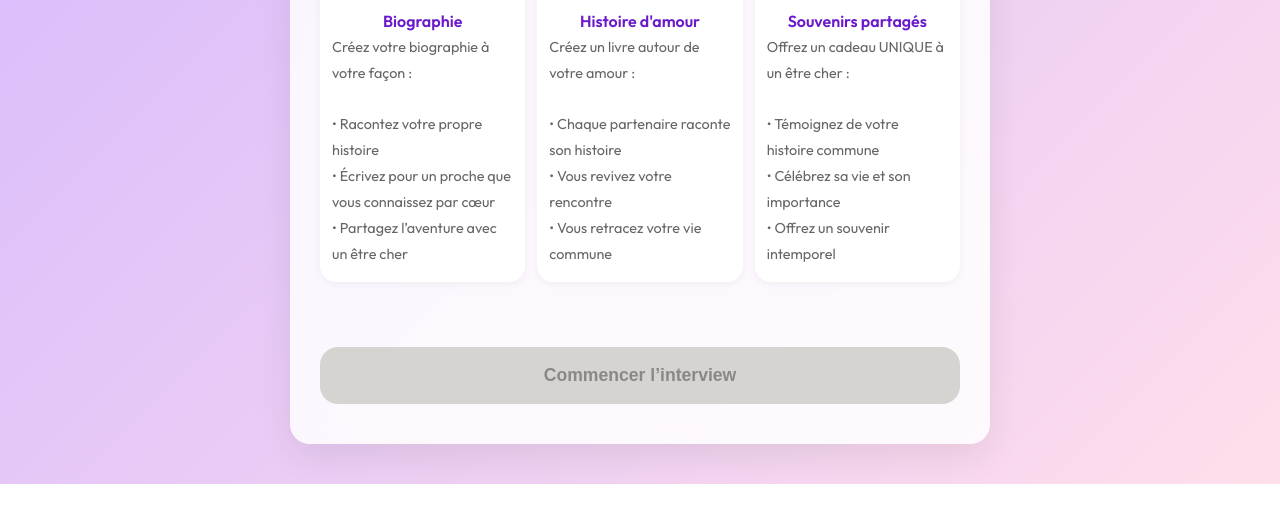
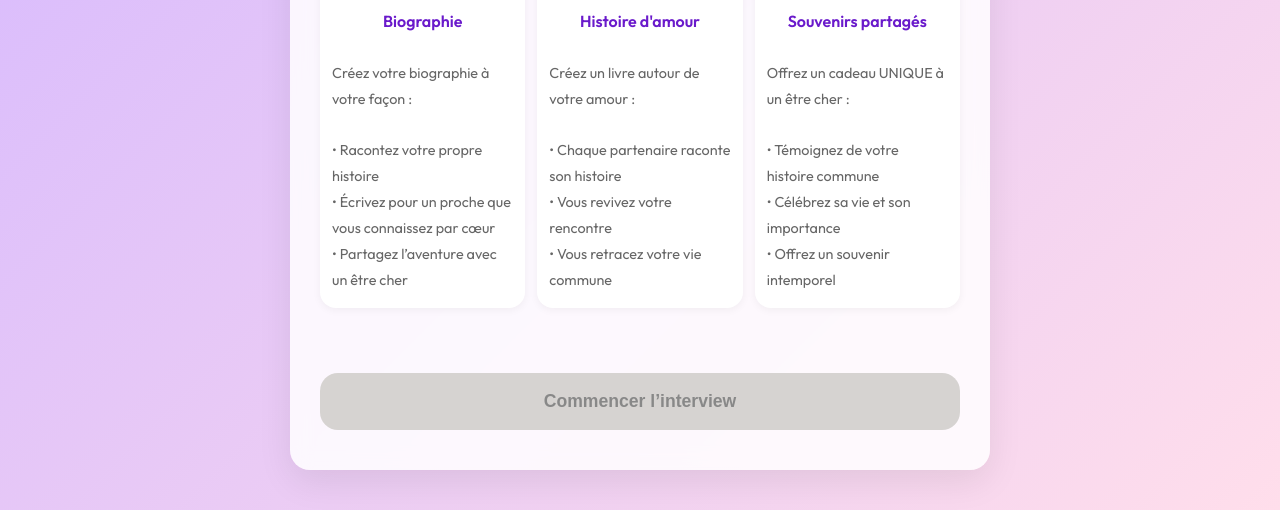
Before and after one commit to Manupri974/lifebook-V2.1, a website: page doctype.html in a window 1280 px wide. Shown: the part 337-847 px from the top of the page. Before the commit the page ends 821 px from the top, so only its background shows below. Drawn offline with Linux system fonts and the light colour scheme.

Commit message:
Update doctype.html

```diff
--- a/doctype.html
+++ b/doctype.html
@@ -147,7 +147,7 @@
           <img src="https://raw.githubusercontent.com/Manupri974/lifebook-V2.1/refs/heads/main/assets/Image%20encart%20interview.png" alt="Biographie">
           <div class="option-title">Biographie</div>
    <div class="option-desc">
-  Créez votre biographie à votre façon :<br><br>
+  <br>Créez votre biographie à votre façon :<br><br>
   • Racontez votre propre histoire<br>
   • Écrivez pour un proche que vous connaissez par cœur<br>
   • Partagez l’aventure avec un être cher
@@ -156,7 +156,7 @@
         <div class="option" data-value="love">
           <img src="https://raw.githubusercontent.com/Manupri974/lifebook-V2.1/refs/heads/main/assets/ChatGPT%20Image%2019%20avr.%202025%2C%2011_03_14.png" alt="Histoire d'amour">
           <div class="option-title">Histoire d'amour</div>
-          <div class="option-desc">Créez un livre autour de votre amour :<br><br>
+          <div class="option-desc"><br>Créez un livre autour de votre amour :<br><br>
 • Chaque partenaire raconte son histoire<br>
 • Vous revivez votre rencontre<br>
 • Vous retracez votre vie commune</div>
@@ -164,7 +164,7 @@
         <div class="option" data-value="hommage">
           <img src="https://raw.githubusercontent.com/Manupri974/lifebook-V2.1/refs/heads/main/assets/ChatGPT%20Image%2019%20avr.%202025%2C%2011_04_47.png" alt="Souvenirs partagés">
           <div class="option-title">Souvenirs partagés</div>
-          <div class="option-desc">Offrez un cadeau UNIQUE à un être cher :<br><br>
+          <div class="option-desc"><br>Offrez un cadeau UNIQUE à un être cher :<br><br>
 • Témoignez de votre histoire commune<br>
 • Célébrez sa vie et son importance<br>
 • Offrez un souvenir intemporel</div>
```
